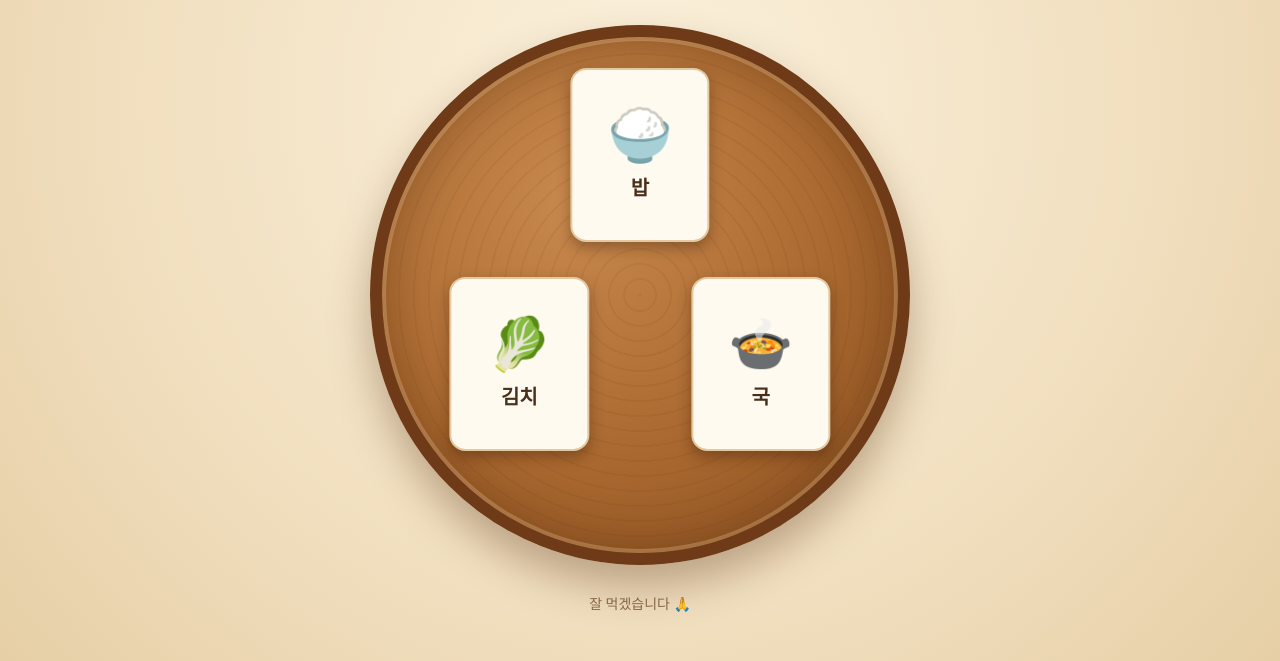
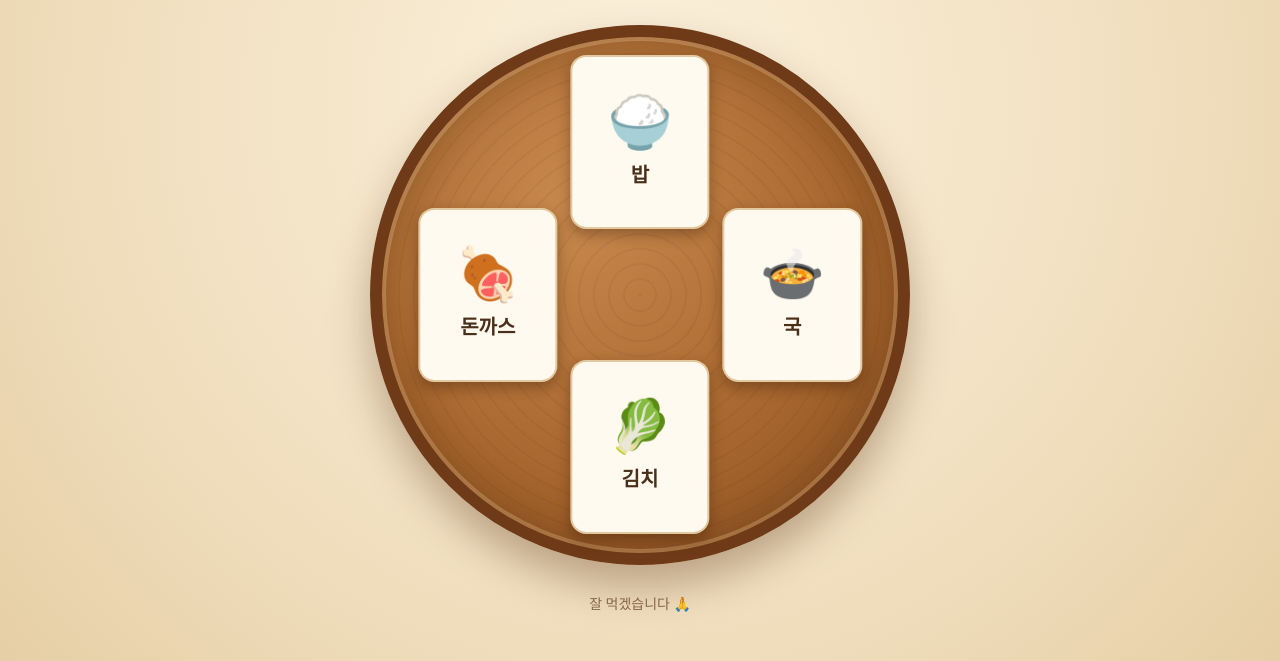
Before and after one commit to nohj1962-source/bapsang02, a plain HTML site: page index.html in a window 1280 px wide. Shown: the part 139-800 px from the top of the page. Drawn offline with Linux system fonts and the light colour scheme.

Commit message:
돈까스 추가

```diff
--- a/index.html
+++ b/index.html
@@ -92,6 +92,7 @@
     <li data-emoji="🍚">밥</li>
     <li data-emoji="🍲">국</li>
     <li data-emoji="🥬">김치</li>
+    <li data-emoji="🍖">돈까스</li>
   </ul>
 
   <footer>잘 먹겠습니다 🙏</footer>
@@ -102,7 +103,7 @@
     var cards = document.querySelectorAll('#sang li');
     var n = cards.length;
     if (n < 2) return;                      // 1개면 가운데에 그대로
-    var radius = n <= 4 ? 27 : 33;          // 상 중심에서의 거리(%)
+    var radius = n < 4 ? 27 : n === 4 ? 29.5 : 33; // 상 중심에서의 거리(%)
     var width = n <= 4 ? 27 : Math.max(15, 27 - (n - 4) * 2.5); // 많아지면 카드를 작게
     cards.forEach(function (card, i) {
       var angle = -Math.PI / 2 + (2 * Math.PI * i) / n;  // 맨 위부터 시계 방향
```
